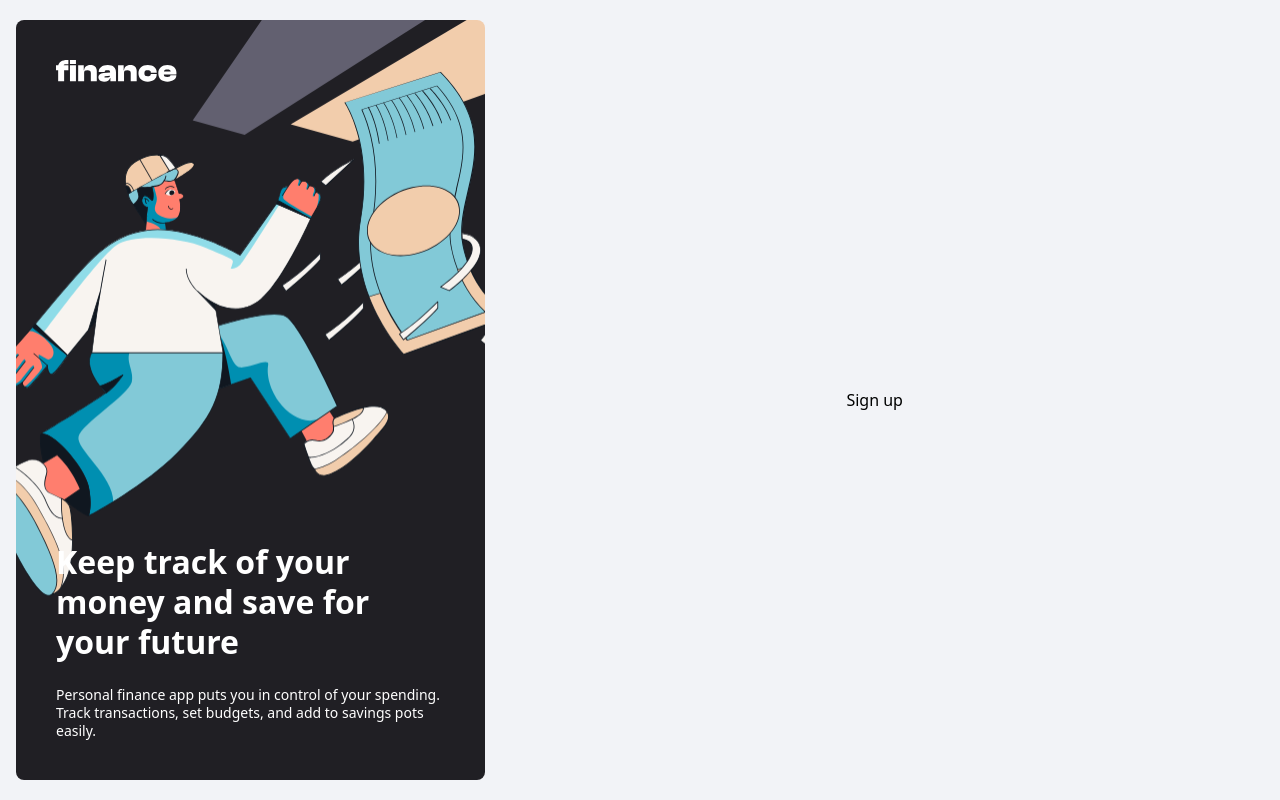
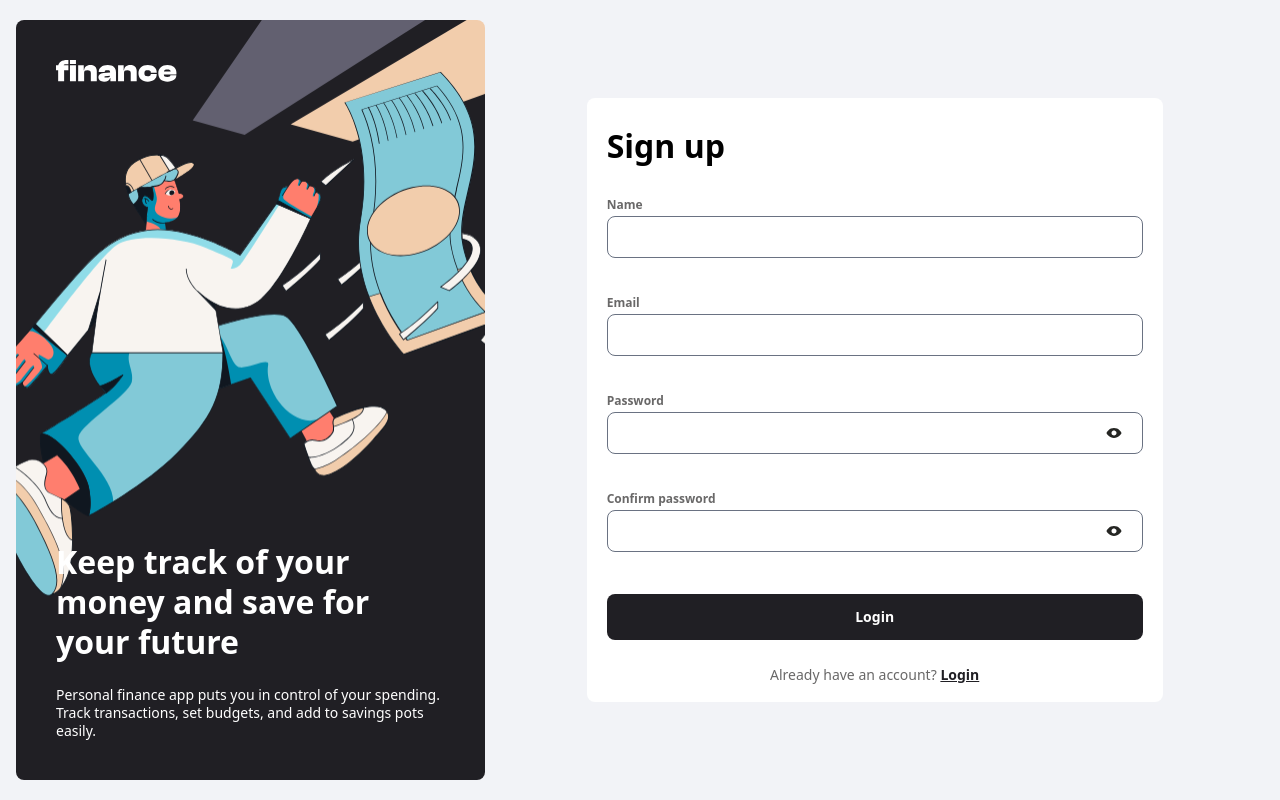
Before and after one commit to losadev/personal-finance-app, a Next.js app in the folder frontend/: page /auth/sign-up in a window 1280 px wide. Built offline with nearby package versions, Linux system fonts and the light colour scheme.

Commit message:
feat: sign up schemas and form

```diff
--- a/frontend/app/auth/sign-up/page.tsx
+++ b/frontend/app/auth/sign-up/page.tsx
@@ -1,4 +1,5 @@
 import AuthWrapper from "@/components/AuthWrapper";
+import SignUpForm from "@/components/forms/SignUpForm";
 import React from "react";
 
 type Props = {};
@@ -6,9 +7,9 @@ type Props = {};
 function page({}: Props) {
   return (
     <AuthWrapper>
-      <h1>Sign up</h1>
+      <SignUpForm />
     </AuthWrapper>
-  )
+  );
 }
 
 export default page;
--- a/frontend/components/Input.tsx
+++ b/frontend/components/Input.tsx
@@ -26,7 +26,7 @@ const Input = ({ label, name, type, control, error }: Props) => {
           name={name}
           control={control}
           render={({ field }) => (
-            <input type={type} {...field} id={name} className="w-full" />
+            <input type={type} {...field} id={name} className="w-full focus:outline-none" />
           )}
         />
         {type === "password" ? (
@@ -38,7 +38,9 @@ const Input = ({ label, name, type, control, error }: Props) => {
           />
         ) : null}
       </div>
-      <span className="m-1.5">{error && error?.message}</span>
+      <span className="text-[#C94736]  min-h-4.5 text-[12px]">
+        {error && error?.message}
+      </span>
     </fieldset>
   );
 };
--- /dev/null
+++ b/frontend/components/forms/SignUpForm.tsx
@@ -0,0 +1,82 @@
+"use client";
+import Input from "@/components/Input";
+import Image from "next/image";
+import { SubmitHandler, useForm } from "react-hook-form";
+import { zodResolver } from "@hookform/resolvers/zod";
+import { SignUpFormValues, signUpSchema } from "@/lib/schemas/auth/sign-up";
+
+function SignUpForm() {
+  const {
+    control,
+    handleSubmit,
+    formState: { errors },
+  } = useForm({
+    resolver: zodResolver(signUpSchema),
+    defaultValues: {
+      name: "",
+      email: "",
+      password: "",
+    },
+  });
+
+  const onSubmit: SubmitHandler<SignUpFormValues> = (data) => {
+    console.log(data);
+  };
+  return (
+    <>
+      <div className="bg-[#ffffff] rounded-lg flex flex-col w-full py-6 px-5 gap-8 sm:max-w-xl">
+        <h1 className="text-[32px] leading-1.2 tracking-normal font-bold">
+          Sign up
+        </h1>
+        <form onSubmit={handleSubmit(onSubmit)} className="space-y-4">
+          <Input
+            type="name"
+            name="name"
+            label="Name"
+            control={control}
+            error={errors.name}
+          />
+          <Input
+            type="email"
+            name="email"
+            label="Email"
+            control={control}
+            error={errors.email}
+          />
+          <Input
+            type="password"
+            name="password"
+            label="Password"
+            control={control}
+            error={errors.password}
+          />
+          <Input
+            type="password"
+            name="confirmPassword"
+            label="Confirm password"
+            control={control}
+            error={errors.confirmPassword}
+          />
+          <button
+            type="submit"
+            className="py-5 text-center bg-[#201F24] w-full text-[#ffffff] rounded-lg text-[14px] leading-1.5 font-bold tracking-normal"
+          >
+            Login
+          </button>
+        </form>
+
+        <p className="w-full text-center leading-1.5 tracking-normal text-[14px] text-[#696868]">
+          Already have an account?{" "}
+          <a
+            href="/auth/sign-in"
+            className="font-bold underline text-[#201F24]"
+          >
+            Login
+          </a>
+        </p>
+      </div>
+    </>
+  );
+}
+
+export default SignUpForm;
--- /dev/null
+++ b/frontend/lib/schemas/auth/sign-up.ts
@@ -0,0 +1,19 @@
+import z from "zod";
+
+export const signUpSchema = z
+  .object({
+    name: z.string().min(2, { error: "Name is required" }),
+    email: z.email().min(1, { error: "Email is required" }),
+    password: z
+      .string()
+      .min(8, { error: "Password has to be at least 8 characters" }),
+    confirmPassword: z
+      .string()
+      .min(8, { error: "Password has to be at least 8 characters" }),
+  })
+  .refine((data) => data.password === data.confirmPassword, {
+    error: "Passwords do not match",
+    path: ["confirmPassword"],
+  });
+
+export type SignUpFormValues = z.infer<typeof signUpSchema>;
```
